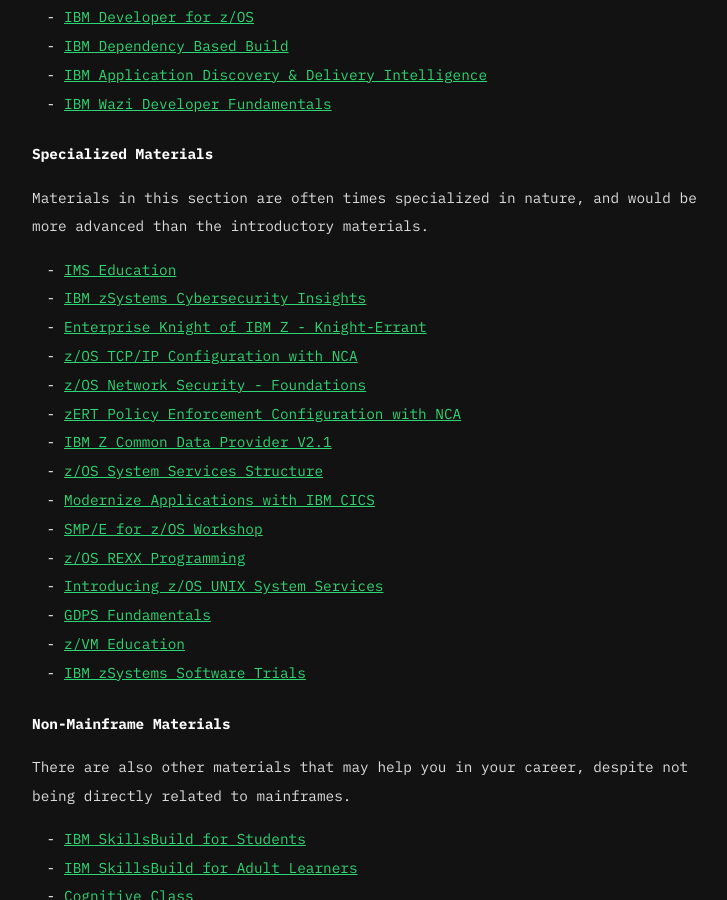
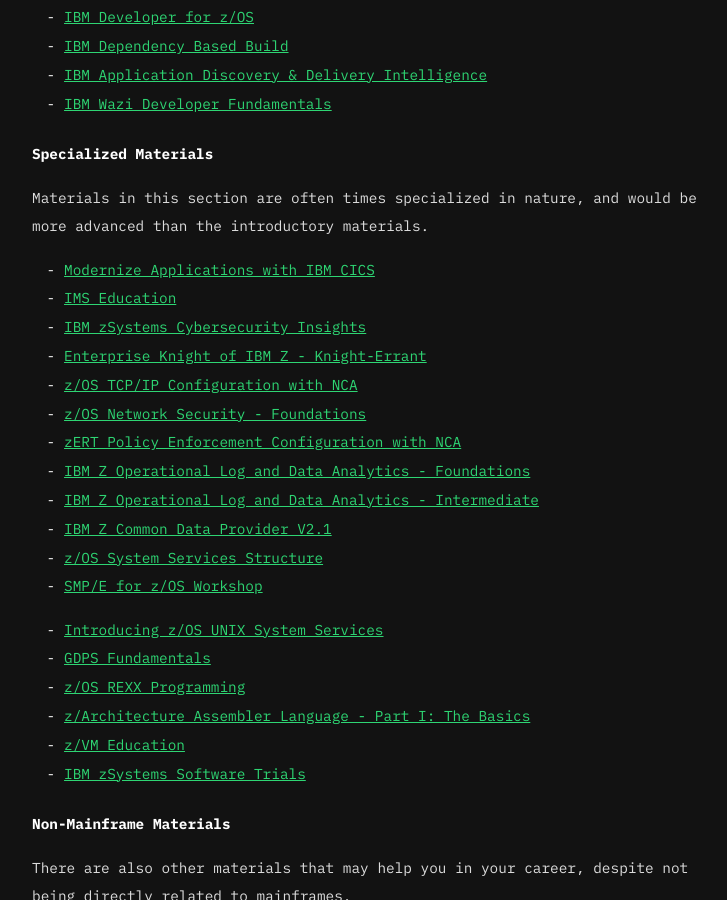
Before and after one commit to tanto259/securitypuppy, a Jekyll site: the page built from pages/training.md, in a window 1280 px wide and 900 px high, scrolled down 1617 px. Shown: the whole window, without its empty margins (258-985 px from the left). Built offline with Jekyll 4.4.1, drawn with Linux system fonts in a browser that asks for light colours; some of the changed text lies outside the part shown.

Commit message:
Add new courses link

```diff
--- a/pages/training.md
+++ b/pages/training.md
@@ -58,19 +58,23 @@
 
 Materials in this section are often times specialized in nature, and would be more advanced than the introductory materials.
 
+- [Modernize Applications with IBM CICS](https://www.credly.com/org/ibm/badge/modernize-applications-with-ibm-cics){:target="_blank"}{:rel="noopener noreferrer"}
 - [IMS Education](https://imsdev.github.io/ims-education.html){:target="_blank"}{:rel="noopener noreferrer"}
 - [IBM zSystems Cybersecurity Insights](https://www.credly.com/org/ibm/badge/ibm-zsystems-cybersecurity-insights){:target="_blank"}{:rel="noopener noreferrer"}
 - [Enterprise Knight of IBM Z - Knight-Errant](https://www.credly.com/org/ibm/badge/ibm-z-secure-engineering-knight-errant){:target="_blank"}{:rel="noopener noreferrer"}
 - [z/OS TCP/IP Configuration with NCA](https://www.credly.com/org/ibm/badge/z-os-tcp-ip-configuration-with-nca){:target="_blank"}{:rel="noopener noreferrer"}
 - [z/OS Network Security - Foundations](https://www.credly.com/org/ibm/badge/z-os-network-security-foundations){:target="_blank"}{:rel="noopener noreferrer"}
 - [zERT Policy Enforcement Configuration with NCA](https://www.credly.com/org/ibm/badge/zert-policy-enforcement-configuration-with-nca){:target="_blank"}{:rel="noopener noreferrer"}
+- [IBM Z Operational Log and Data Analytics - Foundations](https://www.credly.com/org/ibm/badge/ibm-z-operational-log-and-data-analytics-foundation){:target="_blank"}{:rel="noopener noreferrer"}
+- [IBM Z Operational Log and Data Analytics - Intermediate](https://www.credly.com/org/ibm/badge/ibm-z-operational-log-and-data-analytics){:target="_blank"}{:rel="noopener noreferrer"}
 - [IBM Z Common Data Provider V2.1](https://www.credly.com/org/ibm/badge/ibm-z-common-data-provider-v2-1-foundations){:target="_blank"}{:rel="noopener noreferrer"}
 - [z/OS System Services Structure](https://www.credly.com/org/ibm/badge/z-os-system-services-structure){:target="_blank"}{:rel="noopener noreferrer"}
-- [Modernize Applications with IBM CICS](https://www.credly.com/org/ibm/badge/modernize-applications-with-ibm-cics){:target="_blank"}{:rel="noopener noreferrer"}
 - [SMP/E for z/OS Workshop](https://www.credly.com/org/ibm/badge/smp-e-for-z-os-workshop){:target="_blank"}{:rel="noopener noreferrer"}
-- [z/OS REXX Programming](https://www.credly.com/org/ibm/badge/z-os-rexx-programming){:target="_blank"}{:rel="noopener noreferrer"}
+{:rel="noopener noreferrer"}
 - [Introducing z/OS UNIX System Services](https://www.credly.com/org/ibm/badge/introducing-z-os-unix-system-services){:target="_blank"}{:rel="noopener noreferrer"}
 - [GDPS Fundamentals](https://www.credly.com/org/ibm/badge/gdps-fundamentals){:target="_blank"}{:rel="noopener noreferrer"}
+- [z/OS REXX Programming](https://www.credly.com/org/ibm/badge/z-os-rexx-programming){:target="_blank"}{:rel="noopener noreferrer"}
+- [z/Architecture Assembler Language - Part I: The Basics](https://www.credly.com/org/ibm/badge/z-architecture-assembler-language-part-1-the-basics){:target="_blank"}
 - [z/VM Education](https://www.vm.ibm.com/education/){:target="_blank"}{:rel="noopener noreferrer"}
 - [IBM zSystems Software Trials](https://www.ibm.com/z/trials){:target="_blank"}{:rel="noopener noreferrer"}
 
```
Also changed, not shown: other parts of pages/training.md (+2 -2 lines).
